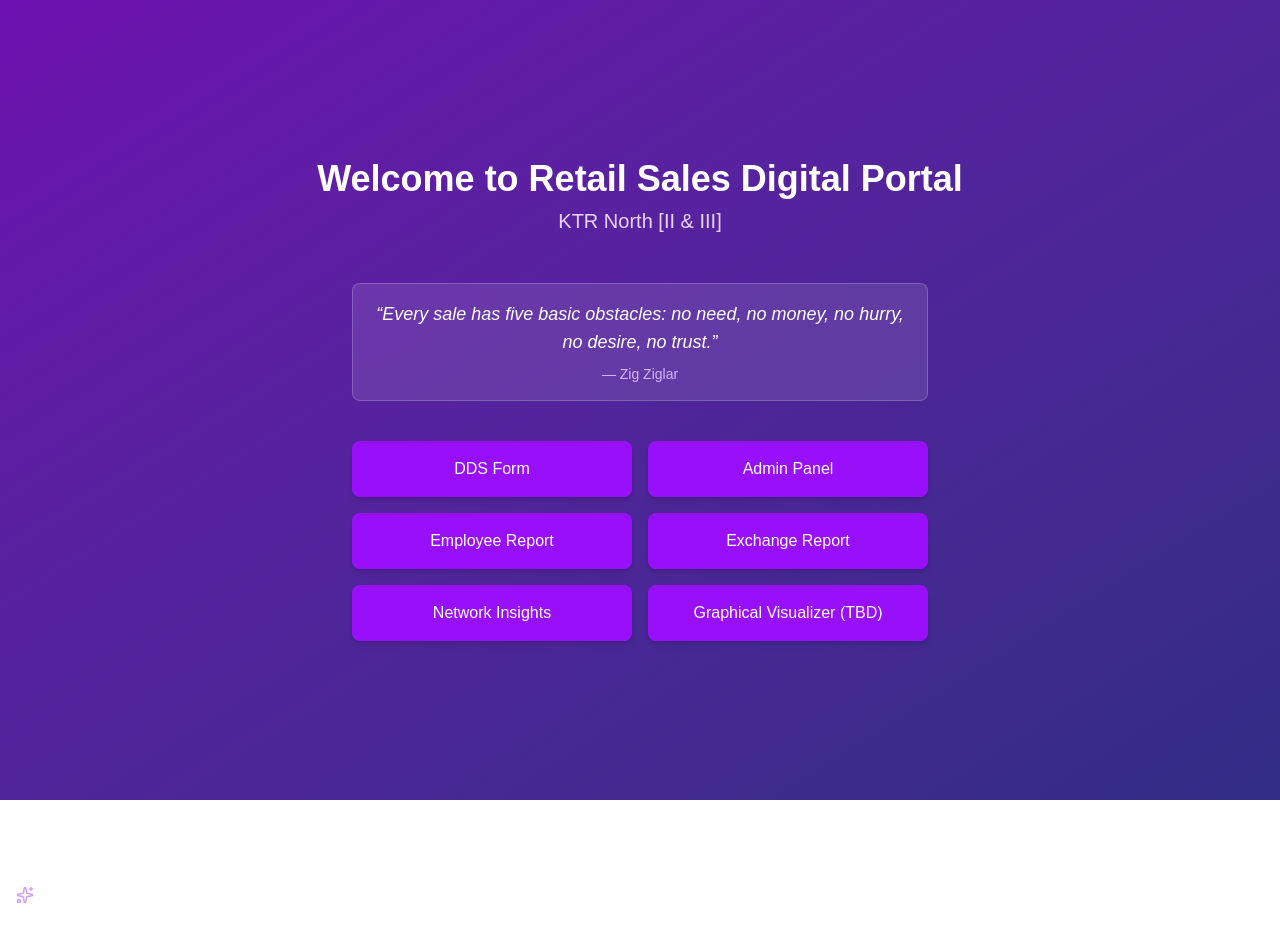
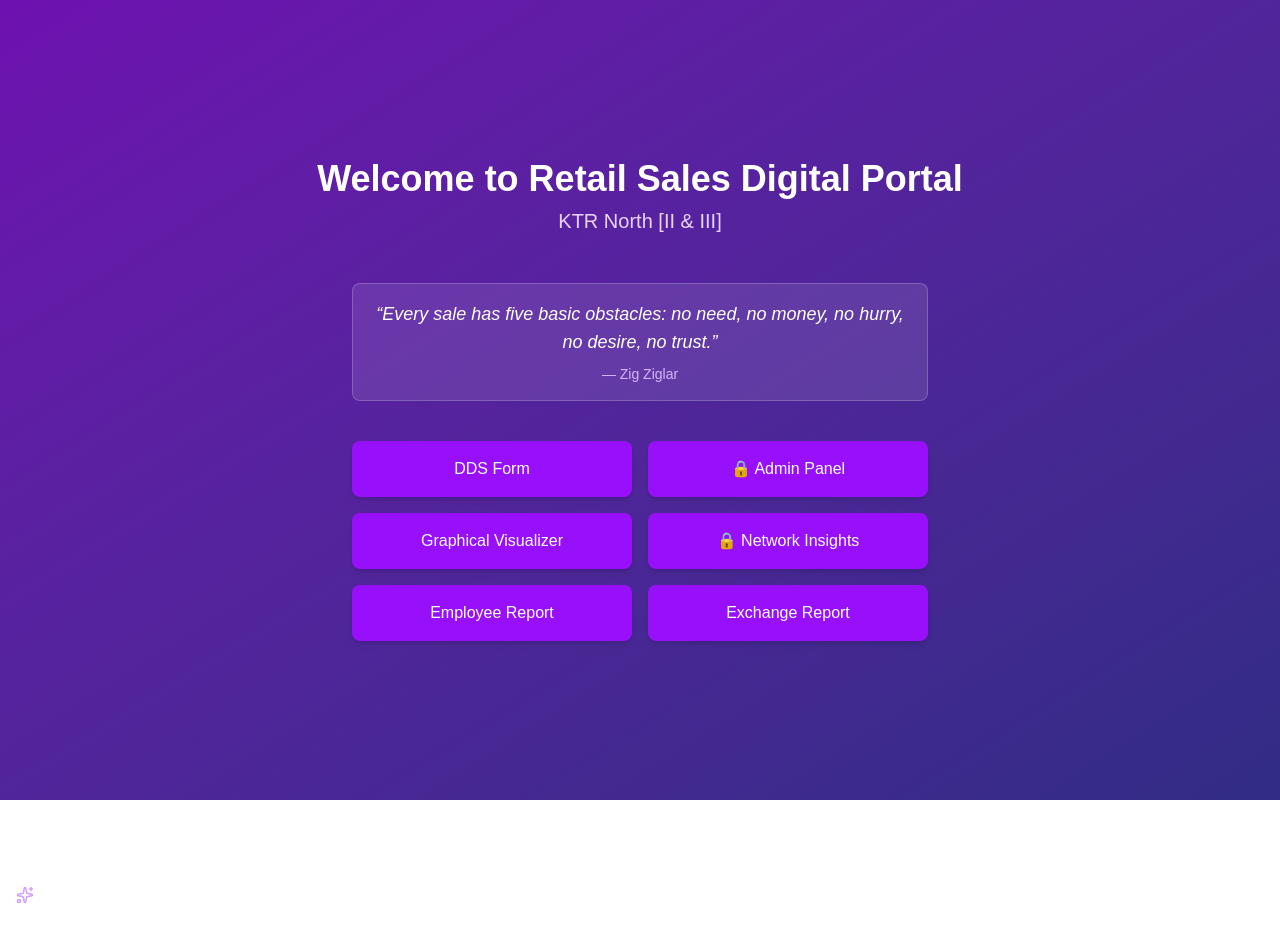
Before and after one commit to FaizanAli-io/PTCL-Data-Tracking, a Next.js app: page / in a window 1280 px wide. Shown: the top 942 px of the page. Built offline with nearby package versions, Linux system fonts and the light colour scheme.

Commit message:
Form count fix + order page fix + layout updated

```diff
--- a/src/app/api/form/[resourceType]/route.ts
+++ b/src/app/api/form/[resourceType]/route.ts
@@ -22,9 +22,10 @@ export async function POST(
       );
     }
 
+    const searchCriteria = { epi, createdAt: { gte: startOfToday() } };
+
     const existing = await prisma.findFirst({
-      epi,
-      createdAt: { gte: startOfToday() },
+      ...searchCriteria,
       OR: [{ customerName }, { customerAddress }]
     });
 
@@ -35,8 +36,9 @@ export async function POST(
       );
     }
 
-    const result = await prisma.create(body);
-    return new NextResponse(JSON.stringify(result), { status: 201 });
+    const entry = await prisma.create(body);
+    const entryCount = await prisma.count(searchCriteria);
+    return new NextResponse(JSON.stringify({ entry, entryCount }), { status: 201 });
   } catch (error) {
     console.error("[ERROR]:", error);
     return new NextResponse(JSON.stringify({ error: "Failed to create record" }), { status: 500 });
@@ -55,8 +57,8 @@ export async function GET(
     const where: any = {};
     if (from || to) {
       where.createdAt = {};
+      if (to) where.createdAt.lte = new Date(to);
       if (from) where.createdAt.gte = new Date(from);
-      if (to) where.createdAt.lte = new Date(to);
     }
 
     const { resourceType } = await params;
--- a/src/app/api/form/prismaHandler.ts
+++ b/src/app/api/form/prismaHandler.ts
@@ -7,6 +7,7 @@ export function getPrismaHandler(resourceType: ResourceType) {
     return {
       create: (data: any) => prisma.fSA.create({ data }),
       findMany: (args: any) => prisma.fSA.findMany(args),
+      count: (data: any) => prisma.fSA.count({ where: data }),
       find: (id: number) => prisma.fSA.findUnique({ where: { id } }),
       findFirst: (data: any) => prisma.fSA.findFirst({ where: data }),
       update: (id: number, data: any) => prisma.fSA.update({ where: { id }, data }),
@@ -16,6 +17,7 @@ export function getPrismaHandler(resourceType: ResourceType) {
     return {
       create: (data: any) => prisma.tSA.create({ data }),
       findMany: (args: any) => prisma.tSA.findMany(args),
+      count: (data: any) => prisma.tSA.count({ where: data }),
       find: (id: number) => prisma.tSA.findUnique({ where: { id } }),
       findFirst: (data: any) => prisma.tSA.findFirst({ where: data }),
       update: (id: number, data: any) => prisma.tSA.update({ where: { id }, data }),
--- a/src/app/form/page.tsx
+++ b/src/app/form/page.tsx
@@ -89,7 +89,7 @@ export default function MainForm() {
 
       if (!res.ok) return handleError(result.error);
 
-      setEmployee({ ...employee, entryCount: employee.entryCount + 1 });
+      setEmployee({ ...employee, entryCount: result.entryCount });
       setLastSubmissionTime(now);
 
       if (isFieldAgent) {
--- a/src/app/layout.tsx
+++ b/src/app/layout.tsx
@@ -26,9 +26,11 @@ export default function RootLayout({
 }>) {
   return (
     <html lang="en">
-      <body className={`${geistSans.variable} ${geistMono.variable} antialiased`}>
+      <body
+        className={`${geistSans.variable} ${geistMono.variable} antialiased min-h-screen flex flex-col`}
+      >
+        <div className="flex-1">{children}</div>
         <Toaster position="top-center" />
-        {children}
         <Footer />
       </body>
     </html>
--- a/src/app/network/components/layout/PageHeader.tsx
+++ b/src/app/network/components/layout/PageHeader.tsx
@@ -11,8 +11,7 @@ export const PageHeader = () => (
       </h1>
     </div>
     <p className="text-purple-200/80 text-lg max-w-2xl mx-auto leading-relaxed">
-      Find the nearest FDH (Fiber Distribution Hub) and FAT (Fiber Access Terminal) locations based
-      on your coordinates
+      Find the nearest network point locations based on your coordinates
     </p>
   </div>
 );
--- a/src/app/orders/page.tsx
+++ b/src/app/orders/page.tsx
@@ -25,7 +25,7 @@ export default function OrdersPage() {
   };
 
   useEffect(() => {
-    fetchOrderData;
+    fetchOrderData();
   }, []);
 
   const handleFileUpload = async (e: React.ChangeEvent<HTMLInputElement>) => {
--- a/src/app/page.tsx
+++ b/src/app/page.tsx
@@ -14,11 +14,11 @@ export default function Home() {
 
   const links = [
     { href: "/form", label: "DDS Form" },
-    { href: "/admin", label: "Admin Panel" },
+    { href: "/admin", label: "🔒 Admin Panel" },
+    { href: "#graph", label: "Graphical Visualizer" },
+    { href: "/network", label: "🔒 Network Insights" },
     { href: "/report/employee", label: "Employee Report" },
-    { href: "/report/exchange", label: "Exchange Report" },
-    { href: "/network", label: "Network Insights" },
-    { href: "#graph", label: "Graphical Visualizer (TBD)" }
+    { href: "/report/exchange", label: "Exchange Report" }
   ];
 
   return (
--- a/src/components/Footer.tsx
+++ b/src/components/Footer.tsx
@@ -1,4 +1,4 @@
-import { Sparkles, Mail, Github, Linkedin } from "lucide-react";
+import { Sparkles, Mail, Github, Linkedin, Phone } from "lucide-react";
 
 export default function Footer() {
   return (
@@ -16,7 +16,8 @@ export default function Footer() {
             All rights reserved. <br className="md:hidden" />
           </span>
         </div>
-        <div className="flex items-center gap-4 text-white/60">
+        <div className="flex flex-col items-start gap-2 text-white/60 w-max">
+          <div className="flex justify-between w-full min-w-[120px]">
             <a href="mailto:thebyteoffice@gmail.com" className="hover:text-white transition">
               <Mail size={18} />
             </a>
@@ -35,6 +36,11 @@ export default function Footer() {
               <Linkedin size={18} />
             </a>
           </div>
+          <div className="flex items-center gap-2 text-white/70">
+            <Phone size={16} />
+            <strong>+92 313 2680496</strong>
+          </div>
+        </div>
       </div>
     </footer>
   );
```
Lines whose indentation alone changed are shown as unchanged.
